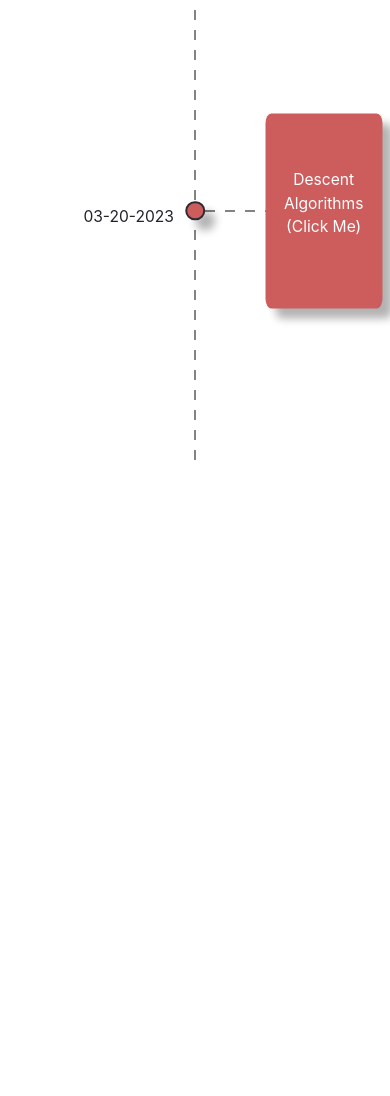
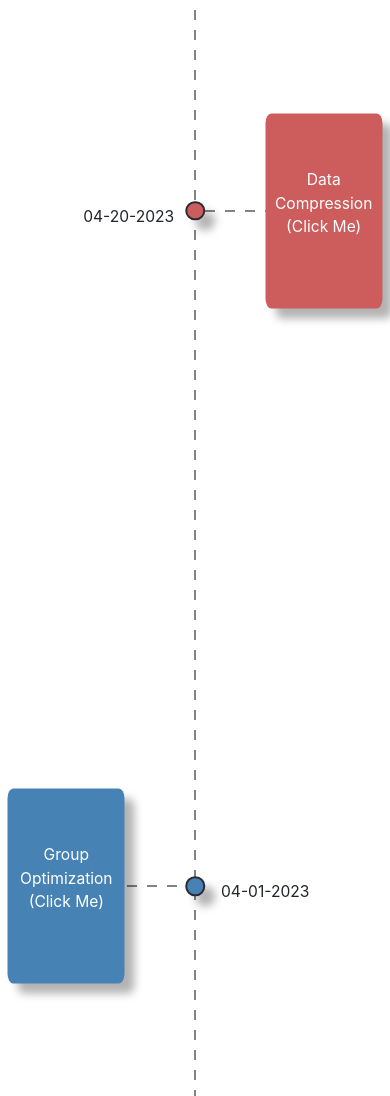
Before and after one commit to Delpen9/Ian-Dover-Personal-Website, a Flask app: page /timeline in a window 390 px wide. Shown: the part 4600-5696 px from the top of the page. Run offline with Flask 3, Linux system fonts and the light colour scheme; some libraries are stand-ins or nearby versions.

Commit message:
added to the timeline of work (#23)

```diff
--- a/myportfolio/static/css/timeline.css
+++ b/myportfolio/static/css/timeline.css
@@ -1,5 +1,5 @@
 body {
-    height: 350vh; /* Makes the page 3 times the viewport's height */
+    height: 450vh; /* Makes the page 3 times the viewport's height */
     position: relative; /* Needed for correct positioning of the line */
     margin: 0; /* Removes default body margins */
     padding: 0; /* Removes default body padding */
@@ -30,7 +30,7 @@ body {
     top: 0vh;
     left: 50%;
     transform: translateX(-50%);
-    height: 350vh;
+    height: 450vh;
     width: 2px;
     background-color: transparent;
     background-image: repeating-linear-gradient(
@@ -283,3 +283,23 @@ body {
 }
 
 /* ###################### */
+
+.left-date-8, .left-circle-8, .left-dashed-line-8, .left-content-rectangle-8 {
+    top: 330vh;
+}
+
+.left-circle-8, .left-content-rectangle-8 {
+    background-color: rgb(70, 130, 180);
+}
+
+/* ###################### */
+
+.right-date-9, .right-circle-9, .right-dashed-line-9, .right-content-rectangle-9 {
+    top: 370vh;
+}
+
+.right-circle-9, .right-content-rectangle-9 {
+    background-color: rgb(255, 127, 80);
+}
+
+/* ###################### */
--- a/myportfolio/static/css/timeline_mobile.css
+++ b/myportfolio/static/css/timeline_mobile.css
@@ -1,6 +1,6 @@
 @media (max-width: 950px) {
     body {
-        height: 300vh; /* Makes the page 3 times the viewport's height */
+        height: 450vh; /* Makes the page 3 times the viewport's height */
         position: relative; /* Needed for correct positioning of the line */
         margin: 0; /* Removes default body margins */
         padding: 0; /* Removes default body padding */
@@ -31,7 +31,7 @@
         top: 0vh;
         left: 50%;
         transform: translateX(-50%);
-        height: 300vh;
+        height: 450vh;
         width: 2px;
         background-color: transparent;
         background-image: repeating-linear-gradient(
@@ -284,4 +284,24 @@
 }
 
 /* ###################### */
+
+.left-date-8, .left-circle-8, .left-dashed-line-8, .left-content-rectangle-8 {
+    top: 325vh;
 }
+
+.left-circle-8, .left-content-rectangle-8 {
+    background-color: rgb(70, 130, 180);
+}
+
+/* ###################### */
+
+.right-date-9, .right-circle-9, .right-dashed-line-9, .right-content-rectangle-9 {
+    top: 365vh;
+}
+
+.right-circle-9, .right-content-rectangle-9 {
+    background-color: rgb(255, 127, 80);
+}
+
+/* ###################### */
+}
--- a/myportfolio/views.py
+++ b/myportfolio/views.py
@@ -27,6 +27,16 @@ def bio():
 @app.route("/timeline")
 def timeline():
     projects = [
+        {
+            "date": "09-20-2024",
+            "url": "https://github.com/Delpen9/Reinsurance-Case-Study/blob/main/case_study.pdf",
+            "title": "Reinsurance Analysis",
+        },
+        {
+            "date": "07-20-2024",
+            "url": "https://github.com/Delpen9/Argentina-Inflation/blob/main/argentina_analysis_presentation.pdf",
+            "title": "Argentina Inflation",
+        },
         {
             "date": "07-10-2024",
             "url": "https://www.parchment.com/u/award/ef2f17b678782a1f5b2b442ea0231623",
```
